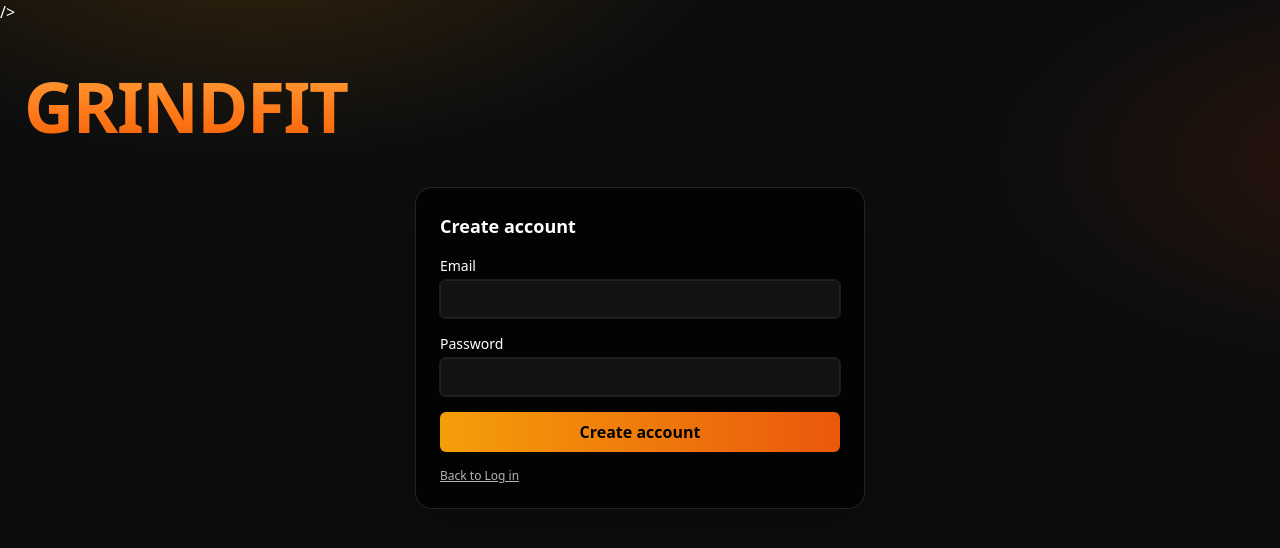
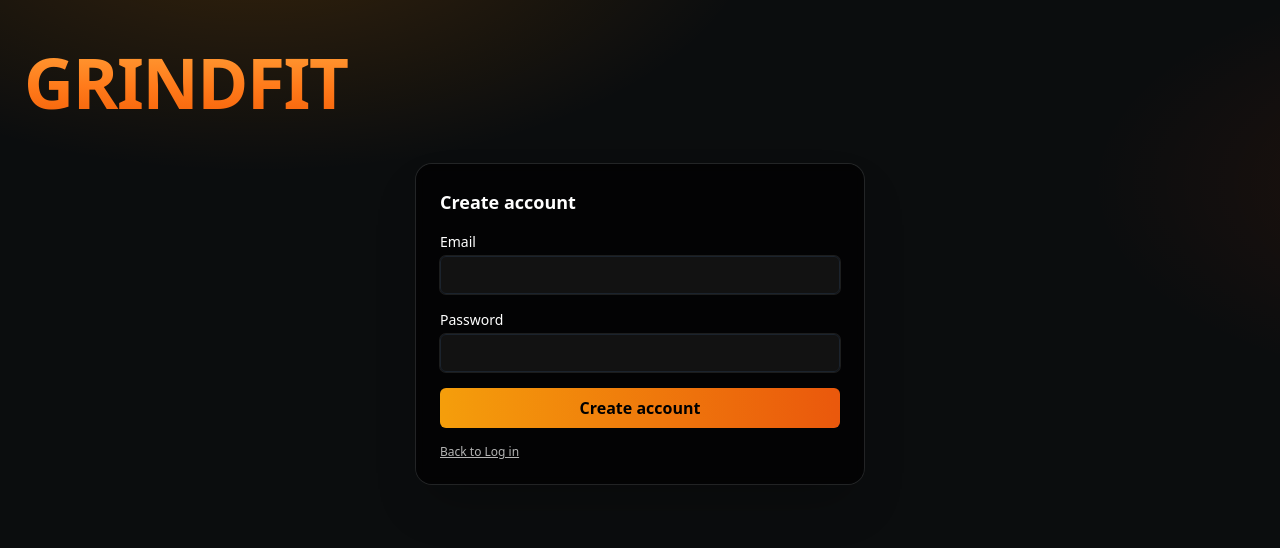
Before and after one commit to GrindFit/grindfit-webapp, a Next.js app: page /signup in a window 1280 px wide. Shown: the top 548 px of the page. Built offline with nearby package versions, Linux system fonts and the light colour scheme; no server answers.

Commit message:
Update signup.jsx
fix(signup): close style braces + match login gradient

```diff
--- a/pages/signup.jsx
+++ b/pages/signup.jsx
@@ -25,18 +25,16 @@ export default function Signup() {
   }
 
   return (
-  <main
+ <main
   className="relative min-h-screen overflow-hidden text-white"
   style={{
     backgroundImage:
-      'radial-gradient(1200px 600px at 20% -10%, rgba(255,140,0,0.18), transparent 40%), radial-gradient(1000px 500px at 110% 20%, rgba(255,69,0,0.14), transparent 42%), linear-gradient(180deg, #0b0d0e 0%, #0b0d0e 100%)',
-    backgroundColor: '#0b0d0e', // fallback
+      'radial-gradient(1200px 600px at 20% -10%, rgba(255,140,0,0.18), transparent 42%), radial-gradient(1000px 500px at 118% 23%, rgba(255,69,0,0.10), transparent 42%), linear-gradient(180deg, #0b0d0e 0%, #0b0d0e 100%)',
+    backgroundColor: '#0b0d0e', // fallback base
     backgroundRepeat: 'no-repeat',
     backgroundSize: 'cover',
   }}
 >
-      />
-
       {/* IDENTICAL header spacing to /login */}
       <header className="relative mx-auto max-w-7xl px-6 pt-10">
         <Brand />
```
